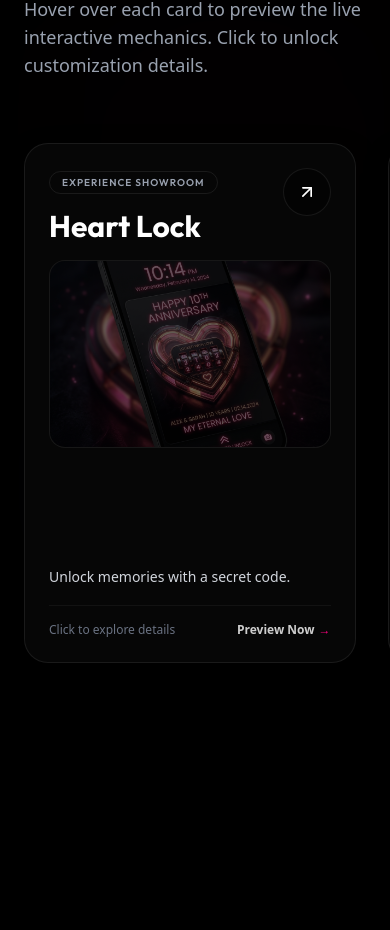
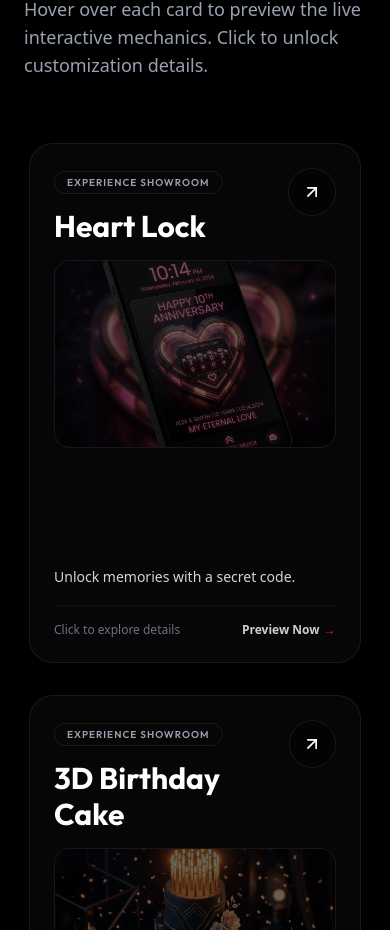
Before and after one commit to Gunshiikkaa/web_collection, a Next.js app: page / in a window 390 px wide. Shown: the part 1070-2000 px from the top of the page. Built offline with nearby package versions, Linux system fonts and the light colour scheme.

Commit message:
style: stack showcase cards vertically on mobile devices, removing horizontal scroll lock

```diff
--- a/src/components/ProductShowcase.tsx
+++ b/src/components/ProductShowcase.tsx
@@ -18,7 +18,11 @@ export default function ProductShowcase({ onSelectProduct }: ProductShowcaseProp
     // Only register on client
     gsap.registerPlugin(ScrollTrigger);
 
-    const pin = gsap.fromTo(
+    let mm = gsap.matchMedia();
+
+    // Only apply horizontal scroll pinning on desktop and tablet
+    mm.add("(min-width: 768px)", () => {
+      gsap.fromTo(
         sectionRef.current,
         { translateX: 0 },
         {
@@ -34,9 +38,10 @@ export default function ProductShowcase({ onSelectProduct }: ProductShowcaseProp
           },
         }
       );
+    });
 
     return () => {
-      pin.kill();
+      mm.revert();
       ScrollTrigger.getAll().forEach((t) => t.kill());
     };
   }, []);
@@ -60,11 +65,11 @@ export default function ProductShowcase({ onSelectProduct }: ProductShowcaseProp
         </p>
       </div>
 
-      {/* Horizontal Scroll Area */}
-      <div className="flex" style={{ width: "300vw" }}>
+      {/* Showcase Scroll Area (Horizontal on desktop, Vertical on mobile) */}
+      <div className="w-full md:w-[300vw] overflow-visible">
         <div
           ref={sectionRef}
-          className="flex gap-8 px-6 md:px-16"
+          className="flex flex-col md:flex-row items-center md:items-stretch gap-8 px-6 md:px-16 w-full md:w-auto"
           style={{ willChange: "transform" }}
         >
           {products.map((product) => (
@@ -76,7 +81,7 @@ export default function ProductShowcase({ onSelectProduct }: ProductShowcaseProp
           ))}
 
           {/* Catalog End Card */}
-          <div className="w-[30vw] md:w-[24vw] min-w-[280px] h-[55vh] flex flex-col justify-between p-8 rounded-3xl border border-dashed border-card-border bg-card-bg/20 backdrop-blur-md self-center flex-shrink-0">
+          <div className="w-[85vw] sm:w-[60vw] md:w-[24vw] max-w-[500px] h-[380px] md:h-[550px] flex flex-col justify-between p-8 rounded-3xl border border-dashed border-card-border bg-card-bg/20 backdrop-blur-md self-center flex-shrink-0">
             <div>
               <span className="text-pink-accent font-outfit text-sm font-medium">Bespoke Design</span>
               <h3 className="text-2xl md:text-3xl font-bold font-outfit mt-4 text-white">Have a unique idea?</h3>
```
Lines whose indentation alone changed are shown as unchanged.
